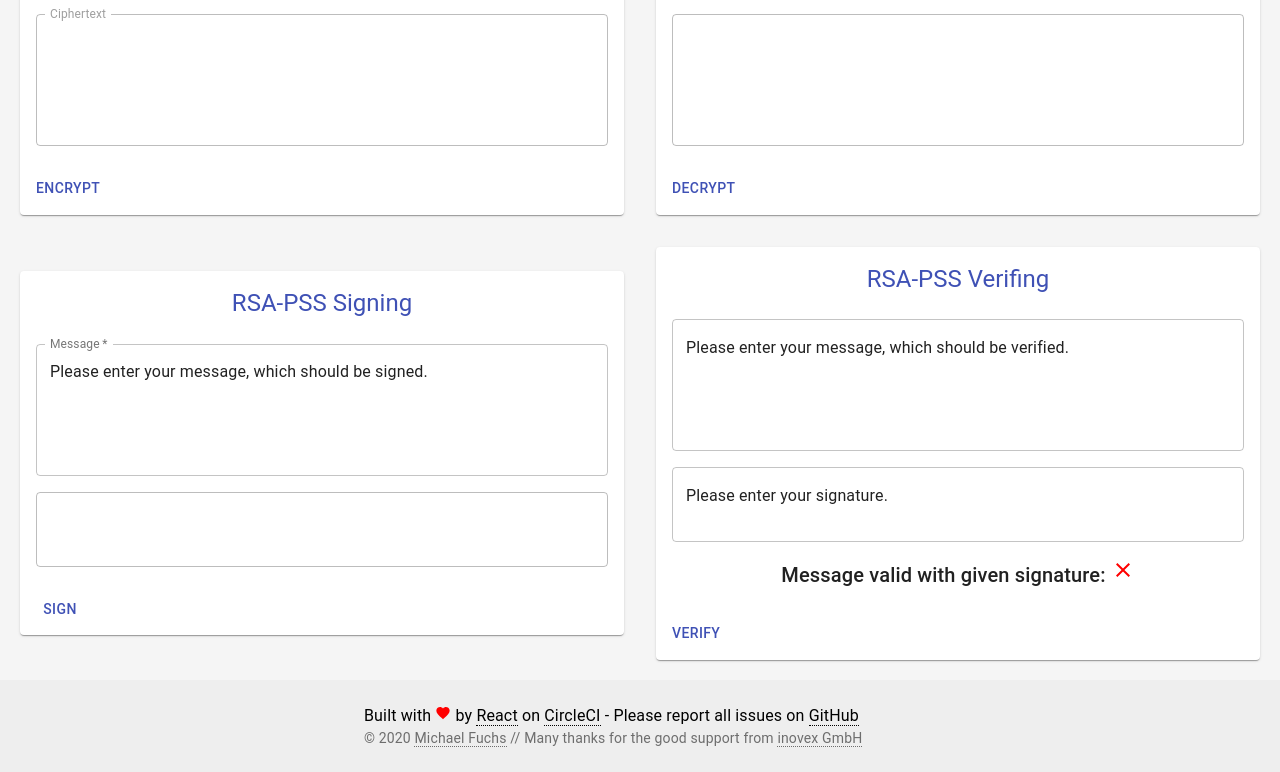
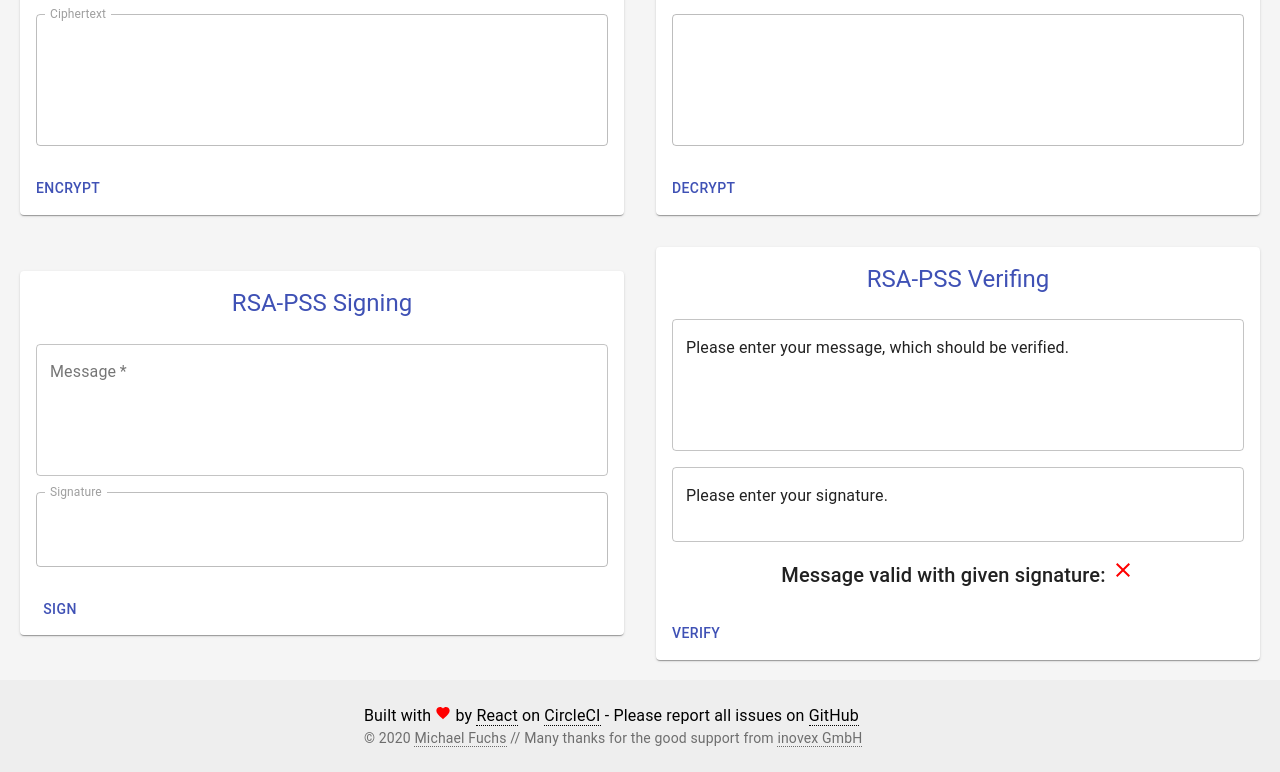
Before and after one commit to theexiile1305/showcase-wca, a React (Create React App) app: page /debug in a window 1280 px wide. Shown: the part 817-1589 px from the top of the page. Built offline with nearby package versions, Linux system fonts and the light colour scheme; no server answers; sample sign-in values are in the browser's storage.

Commit message:
signing of RSA-PSS with logic

```diff
--- a/src/Components/Pages/Debug/RSAPSSSigning.tsx
+++ b/src/Components/Pages/Debug/RSAPSSSigning.tsx
@@ -4,21 +4,33 @@ import {
 } from '@material-ui/core';
 import style from 'src/Styles';
 import { signTextWithRSAPSS } from 'src/Api/wca';
+import { openSnackbar } from 'src/Store/ui/UIActions';
+import { useDispatch } from 'react-redux';
 
 const RSAPSSSigning: React.FC = () => {
   const classes = style();
 
+  const dispatch = useDispatch();
+
   const [message, setMessage] = useState();
   const [signature, setSignature] = useState();
+  const [defaultValue, setDefaultValue] = useState(' ');
 
-  const handleSubmit = (event: React.FormEvent<HTMLFormElement>): void => {
+  const handleSubmit = (
+    event: React.FormEvent<HTMLFormElement>,
+  ): void => {
     event.preventDefault();
-    signTextWithRSAPSS(message).then((text) => setSignature(text));
+    signTextWithRSAPSS(message)
+      .then((text) => {
+        setDefaultValue('');
+        setSignature(text);
+      })
+      .catch(() => dispatch(openSnackbar('Please double check your input!')));
   };
 
   return (
     <Card className={classes.debugForm}>
-      <form noValidate onSubmit={handleSubmit}>
+      <form onSubmit={handleSubmit}>
         <CardContent>
           <Grid container spacing={2}>
             <Grid item xs={12}>
@@ -36,7 +48,7 @@ const RSAPSSSigning: React.FC = () => {
                 id="rsa-pss-signing-message"
                 name="rsa-pss-signing-message"
                 type="text"
-                defaultValue="Please enter your message, which should be signed."
+                placeholder="Please enter your message, which should be signed."
                 variant="outlined"
                 value={message}
                 onChange={(
@@ -50,6 +62,8 @@ const RSAPSSSigning: React.FC = () => {
                 fullWidth
                 disabled
                 rows="2"
+                label="Signature"
+                defaultValue={defaultValue}
                 id="rsa-pss-signing-signature"
                 name="rsa-pss-signing-signature"
                 type="text"
```
